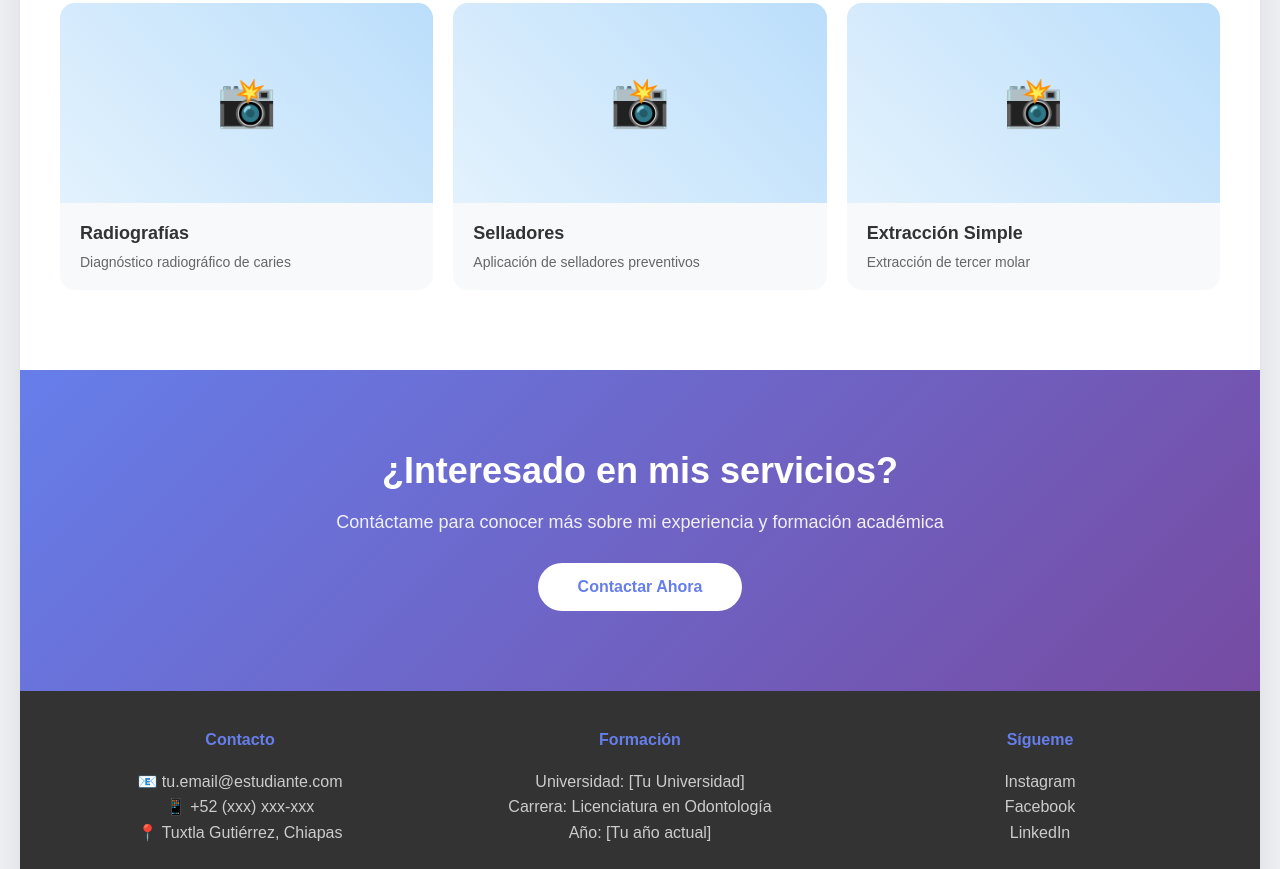
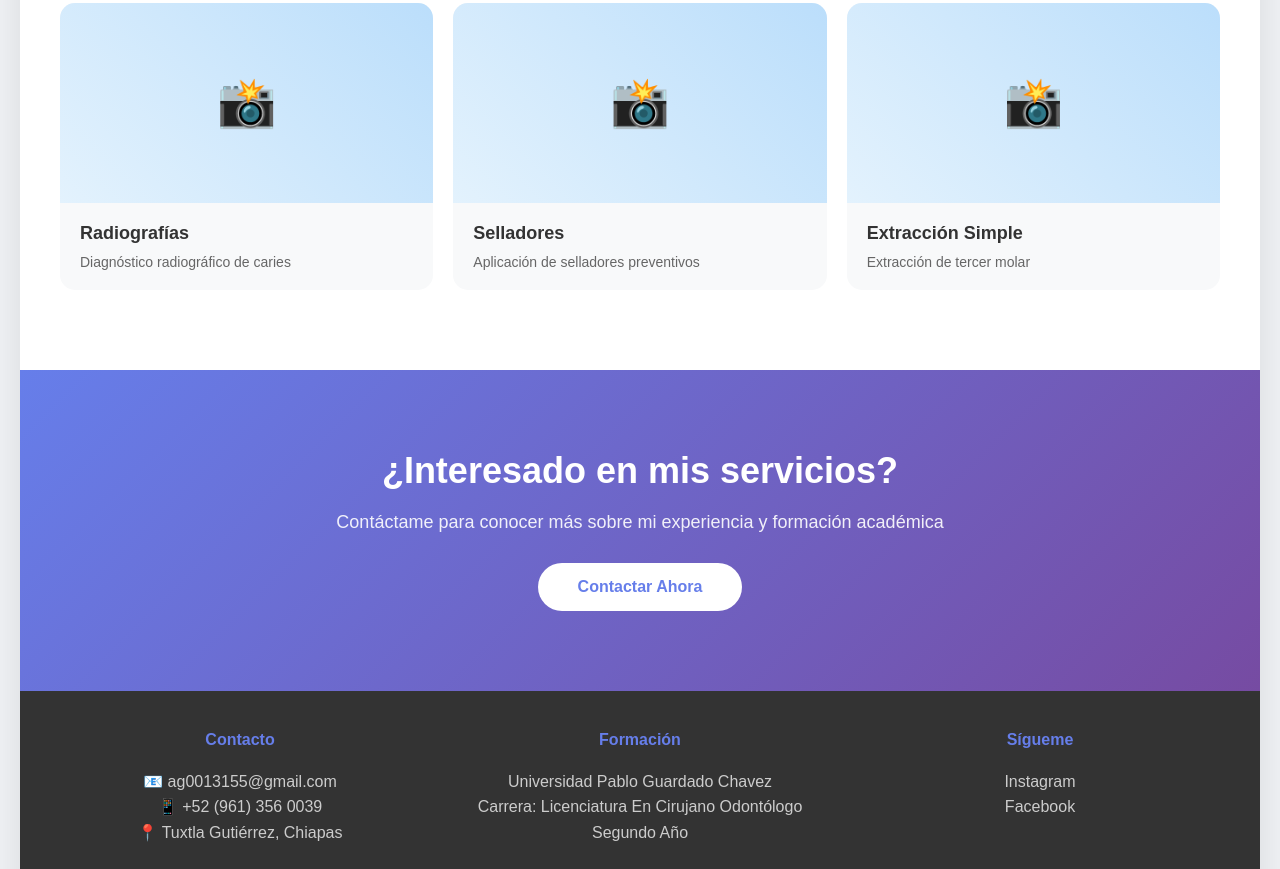
Before and after one commit to aalejagn/Odontologia, a plain HTML site: page index.html in a window 1280 px wide. Shown: the part 1928-2797 px from the top of the page. Drawn offline with Linux system fonts and the light colour scheme.

Commit message:
Cambios en el html

```diff
--- a/index.html
+++ b/index.html
@@ -14,7 +14,7 @@
             <div class="logo-section">
                 <div class="logo-icon">🦷</div>
                 <div class="logo-text">
-                    <h1>Dr. [Tu Nombre]</h1>
+                    <h1>Dr. Alvarado Bravo Esmeralda</h1>
                     <p>Estudiante de Odontología</p>
                 </div>
             </div>
@@ -155,28 +155,27 @@
             <div class="footer-content">
                 <div class="footer-section">
                     <h4>Contacto</h4>
-                    <p>📧 tu.email@estudiante.com</p>
-                    <p>📱 +52 (xxx) xxx-xxx</p>
+                    <p>📧 ag0013155@gmail.com</p>
+                    <p>📱 +52 (961) 356 0039 </p>
                     <p>📍 Tuxtla Gutiérrez, Chiapas</p>
                 </div>
 
                 <div class="footer-section">
                     <h4>Formación</h4>
-                    <p>Universidad: [Tu Universidad]</p>
-                    <p>Carrera: Licenciatura en Odontología</p>
-                    <p>Año: [Tu año actual]</p>
+                    <p>Universidad Pablo Guardado Chavez</p>
+                    <p>Carrera: Licenciatura En Cirujano Odontólogo</p>
+                    <p>Segundo Año</p>
                 </div>
 
                 <div class="footer-section">
                     <h4>Sígueme</h4>
                     <p><a href="#">Instagram</a></p>
                     <p><a href="#">Facebook</a></p>
-                    <p><a href="#">LinkedIn</a></p>
                 </div>
             </div>
 
             <div class="footer-bottom">
-                <p>© <span id="current-year">2025</span> [Tu Nombre] - Estudiante de Odontología. Todos los derechos reservados.</p>
+                <p>© <span id="current-year">2025</span> [Alvarado Bravo Esmeralda] - Estudiante de Odontología. Todos los derechos reservados.</p>
             </div>
         </footer>
     </div>
```
